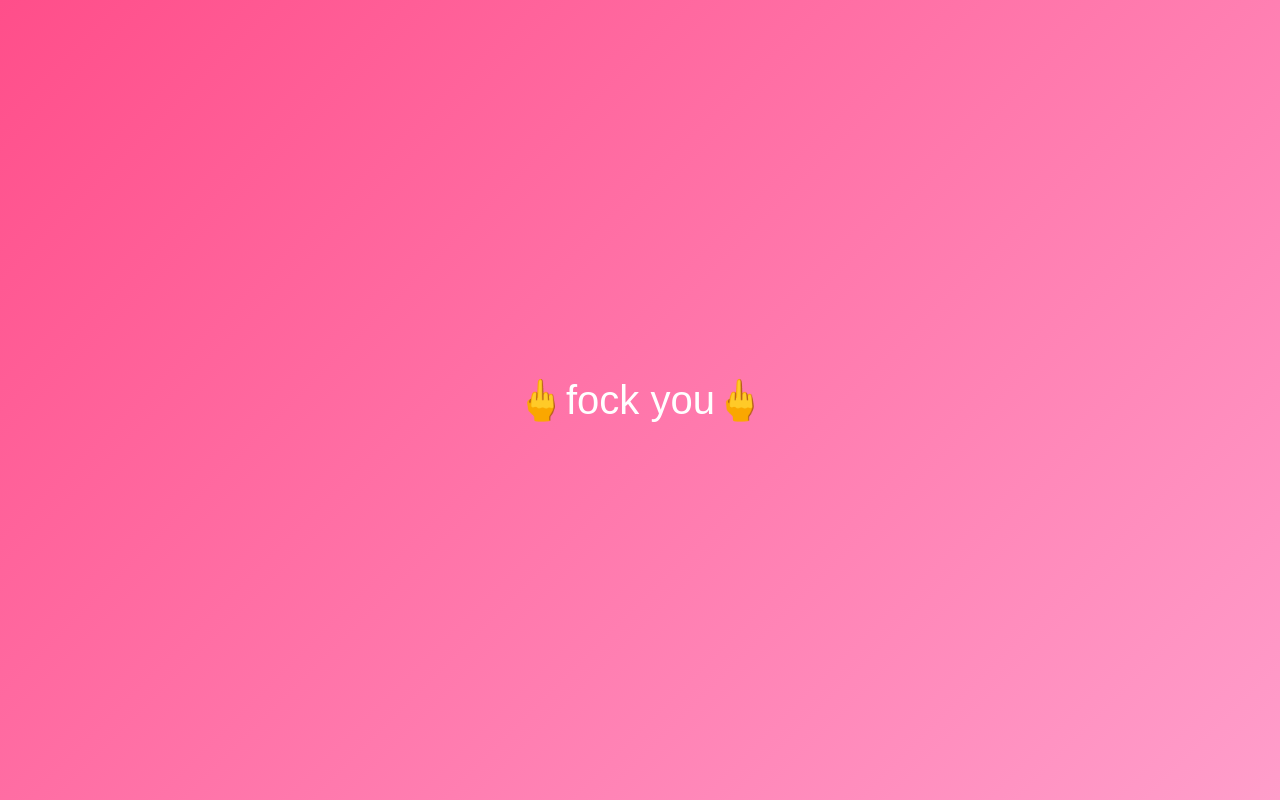
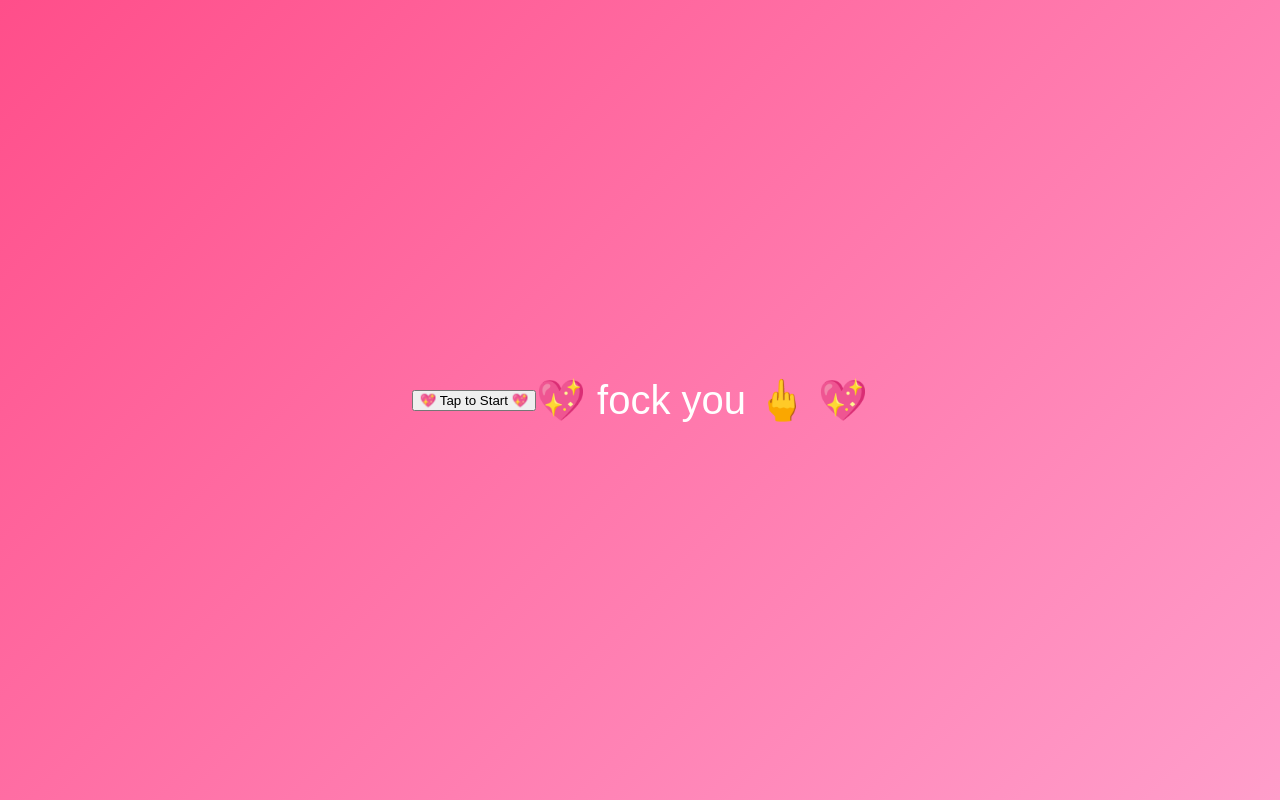
Before and after one commit to Cyberkillert/Happy-valentine, a plain HTML site: page index.html in a window 1280 px wide. Shown: the top 800 px of the page. Drawn offline with Linux system fonts and the light colour scheme.

Commit message:
Update title and modify countdown display

```diff
--- a/index.html
+++ b/index.html
@@ -2,15 +2,16 @@
 <html>
 <head>
     <meta charset="UTF-8">
-    <title> happy ♥️Valentine</title>
+    <title>Valentine Countdown</title>
     <link rel="stylesheet" href="style.css">
 </head>
 <body>
 
-    <div id="countdown">3</div>
-    <div id="valentine">🖕fock you🖕</div>
+    <button id="startBtn">💖 Tap to Start 💖</button>
 
-    <!-- Audio from root folder -->
+    <div id="countdown" style="display:none;">3</div>
+    <div id="valentine" style="display:none;">💖 fock you 🖕 💖</div>
+
     <audio id="music" src="valentine.mp3"></audio>
 
     <script src="script.js"></script>
```
